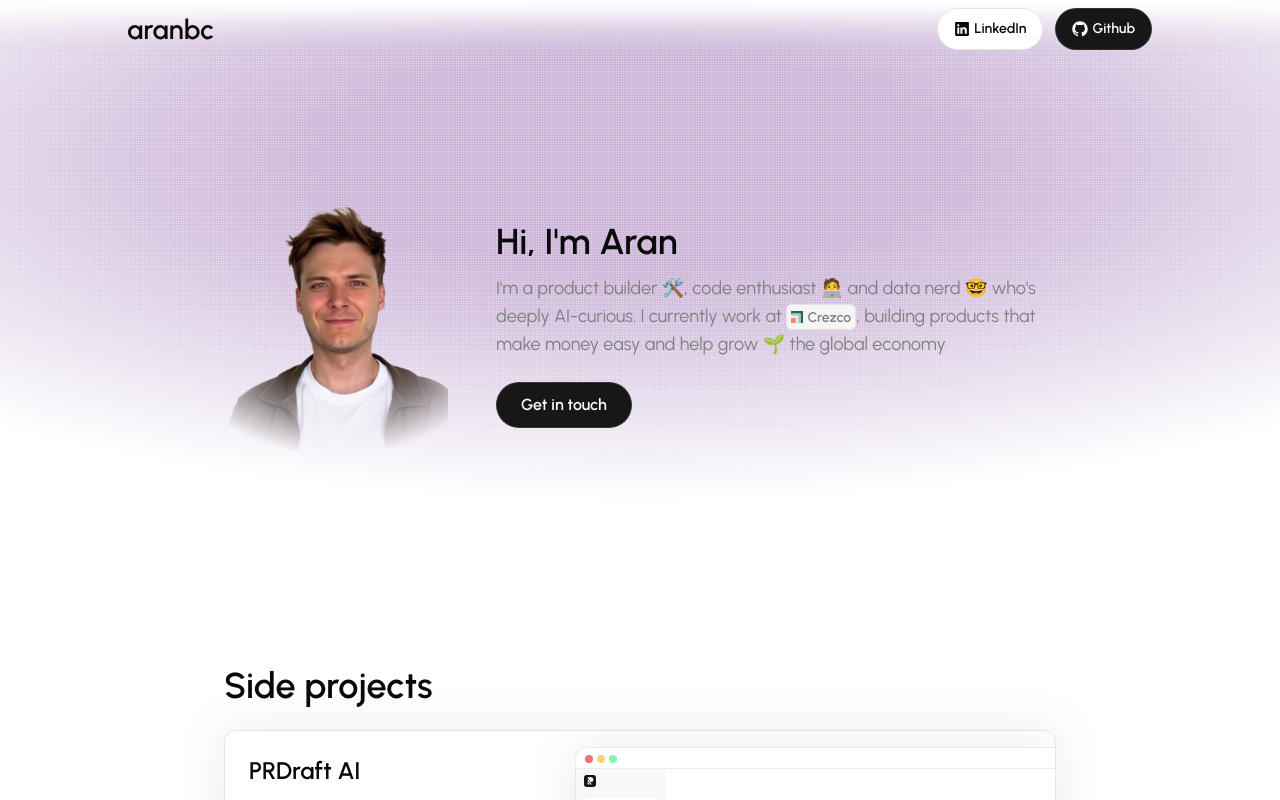
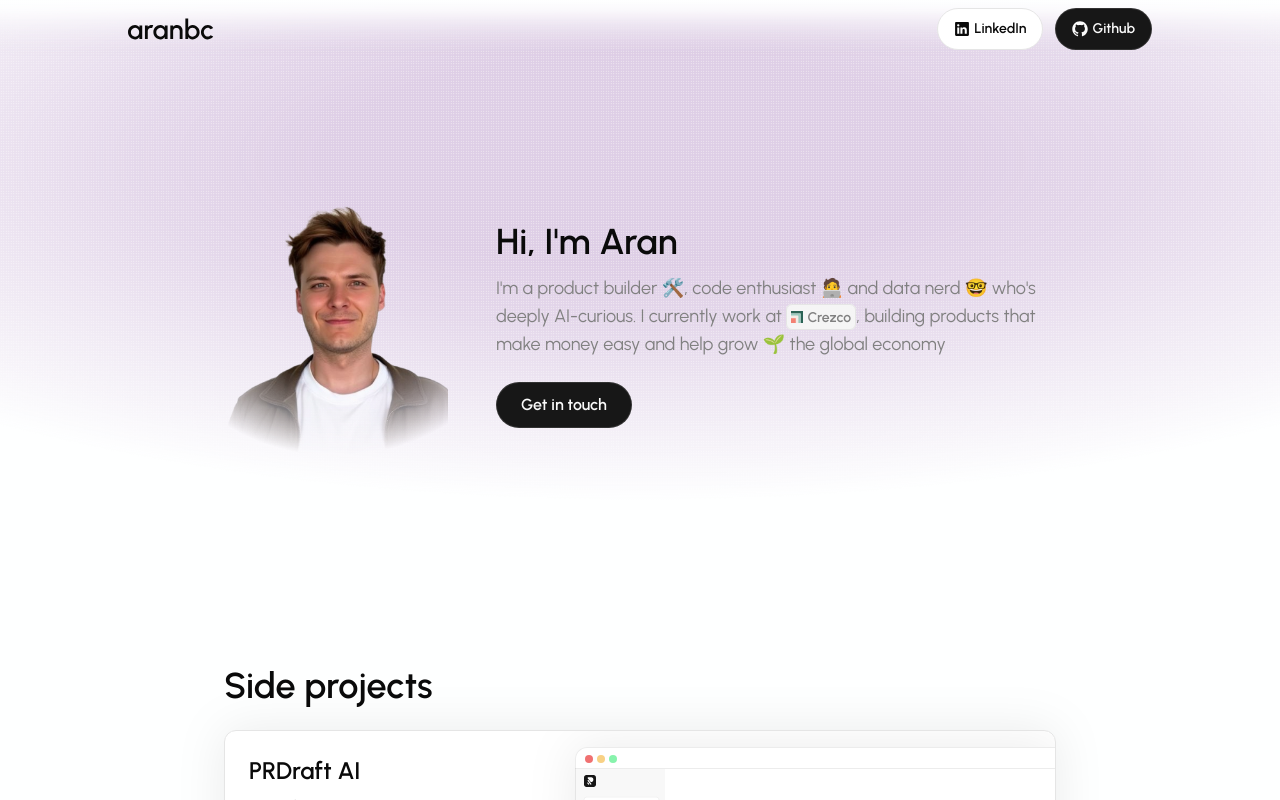
Before and after one commit to aranbruce/aranbc.com, a Next.js app: page / in a window 1280 px wide. Shown: the top 800 px of the page. Built offline with nearby package versions, Linux system fonts and the light colour scheme.

Commit message:
fix: adjust dots background opacity for improved visibility

```diff
--- a/app/globals.css
+++ b/app/globals.css
@@ -61,7 +61,7 @@
     --card: oklch(1 0 0);
     --drop-shadow-color: oklch(0.145 0 0 / 0.08);
     --dots-color: var(--color-muted);
-    --dots-background: oklch(0.3748 0.1762 311 / 30%);
+    --dots-background: oklch(0.3748 0.1762 311 / 20%);
   }
 
   .dark {
```
